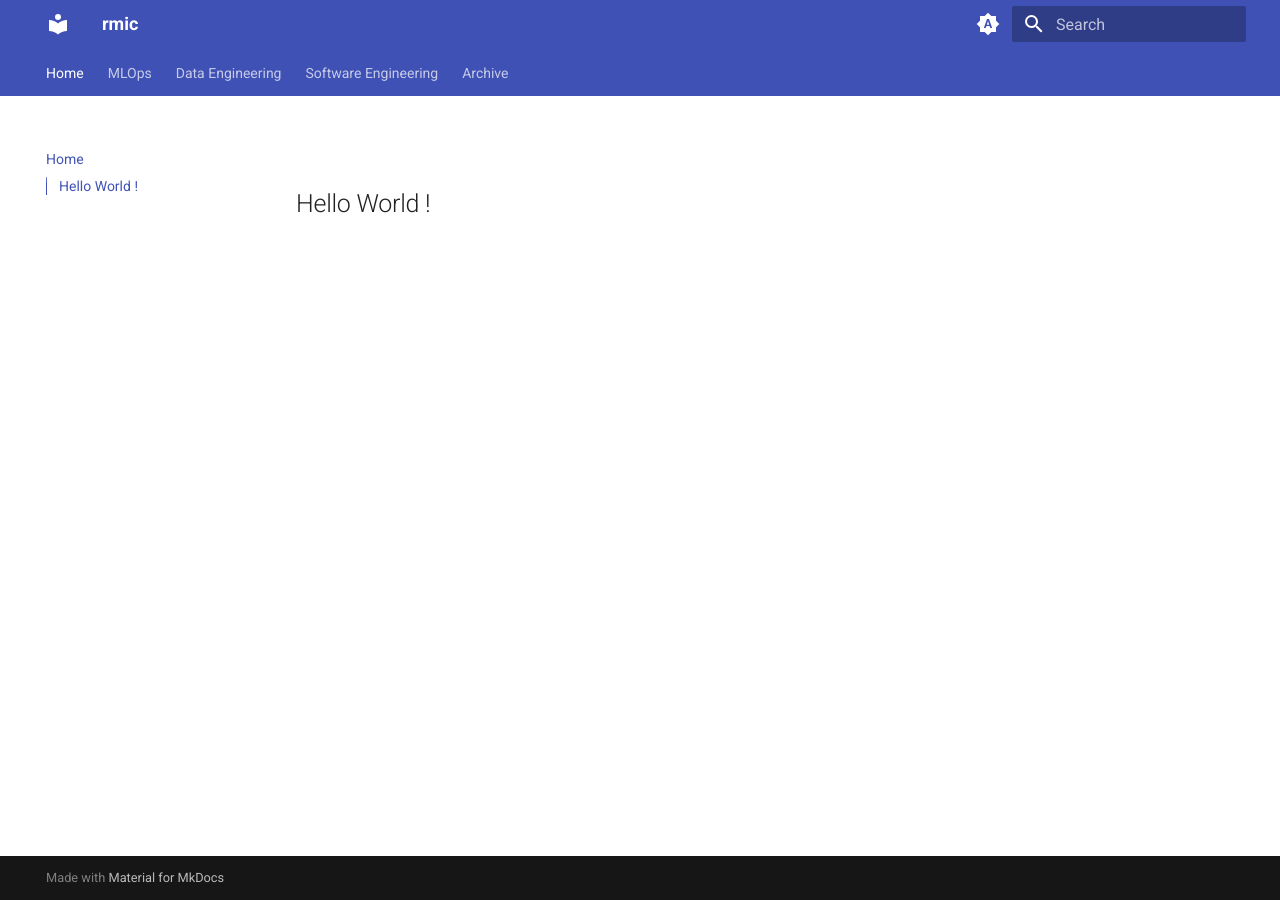
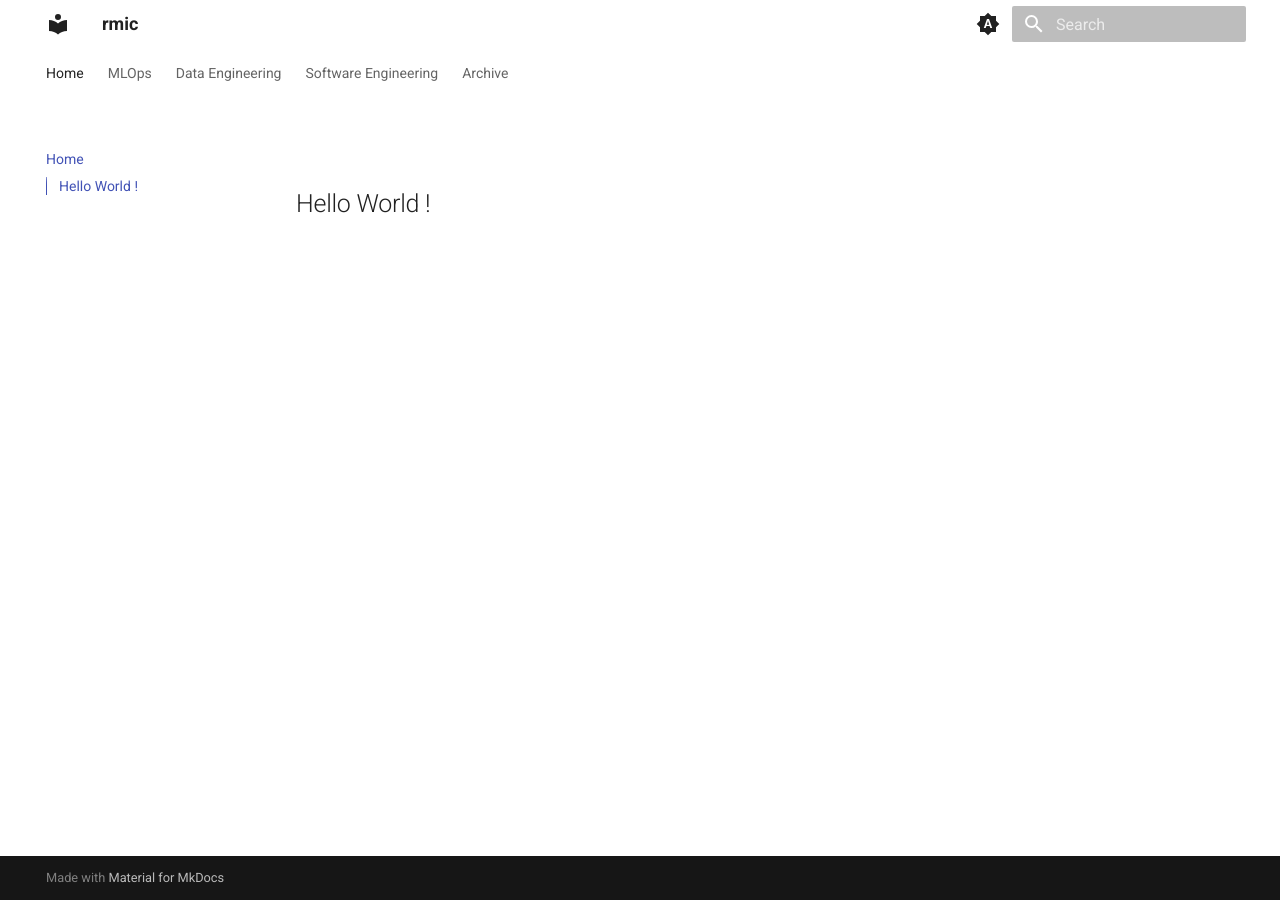
Before and after one commit to rmic/rmic.github.io, an MkDocs documentation site: the page built from docs/index.md, in a window 1280 px wide. Built offline with MkDocs 1.6.1 and Material for MkDocs 9.7.7, drawn with Linux system fonts in a browser that asks for light colours.

Commit message:
unified colors

```diff
--- /dev/null
+++ b/docs/stylesheets/extra.css
@@ -0,0 +1,9 @@
+.md-header {
+    background-color: var(--md-default-bg-color); /* Fond identique au reste du site */
+    color: var(--md-default-fg-color); /* Texte identique au reste du site */
+}
+
+.md-tabs {
+    background-color: var(--md-default-bg-color); /* Fond identique au reste du site */
+    color: var(--md-default-fg-color); /* Texte identique au reste du site */
+}
--- a/mkdocs.yml
+++ b/mkdocs.yml
@@ -52,3 +52,6 @@ nav:
   - MLOps: /category/mlops/
   - "Data Engineering": /category/data-engineering/
   - "Software Engineering": /category/software-engineering/
+
+extra_css:
+  - stylesheets/extra.css
```
